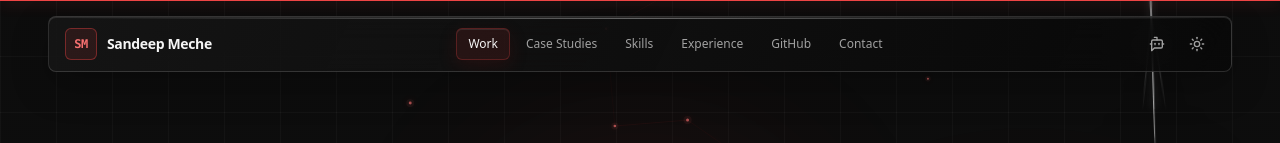
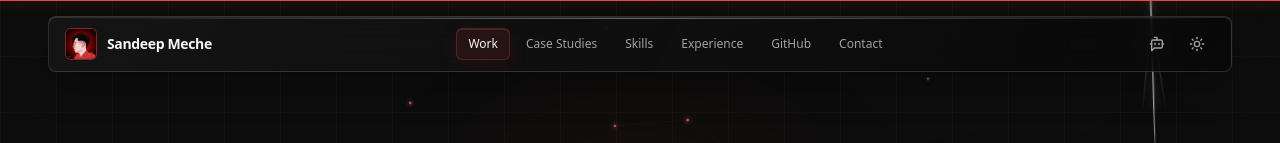
Before and after one commit to gituser-sandip/portfolio, a Next.js app: page / in a window 1280 px wide. Shown: the top 143 px of the page. Built offline with nearby package versions, Linux system fonts and the light colour scheme.

Commit message:
Use portfolio logo in site header

```diff
--- a/components/site-mark.tsx
+++ b/components/site-mark.tsx
@@ -1,4 +1,5 @@
 import Link from 'next/link';
+import Image from 'next/image';
 import { cn } from '@/lib/utils';
 
 export function SiteMark({ className }: { className?: string }) {
@@ -8,8 +9,15 @@ export function SiteMark({ className }: { className?: string }) {
       href='/'
       aria-label='Sandeep Meche home'
     >
-      <span className='grid h-8 w-8 place-items-center rounded-md border border-red-500/40 bg-red-500/10 font-mono text-xs text-red-400 transition group-hover:border-red-400 group-hover:bg-red-500 group-hover:text-white'>
-        SM
+      <span className='relative h-8 w-8 overflow-hidden rounded-md border border-red-500/40 bg-red-500/10 transition group-hover:border-red-400 group-hover:shadow-[0_0_18px_rgba(239,68,68,0.3)]'>
+        <Image
+          className='object-cover object-center transition duration-300 group-hover:scale-110'
+          src='/images/IMG_3846.PNG'
+          alt=''
+          fill
+          sizes='32px'
+          priority
+        />
       </span>
       <span className='hidden sm:block'>Sandeep Meche</span>
     </Link>
```
